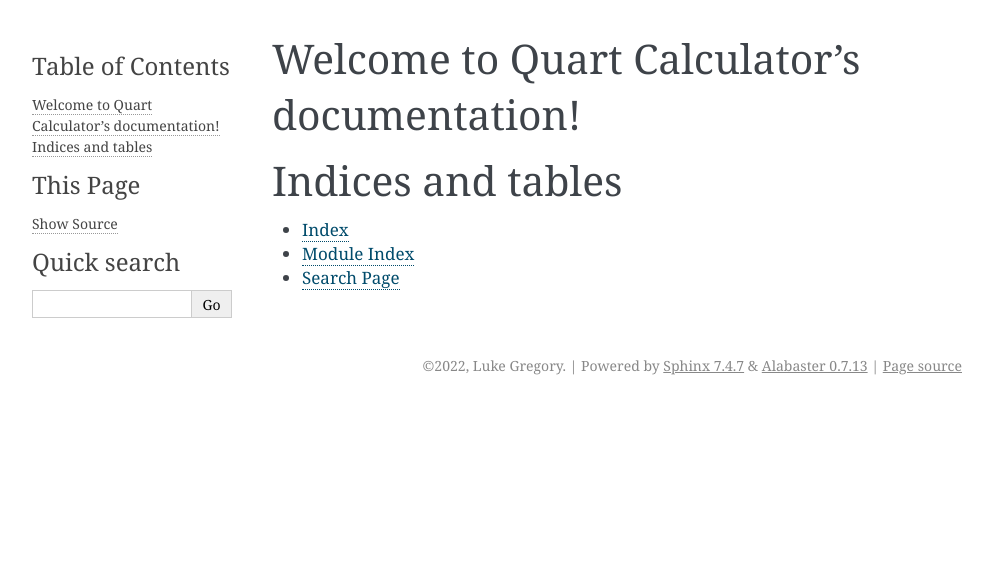
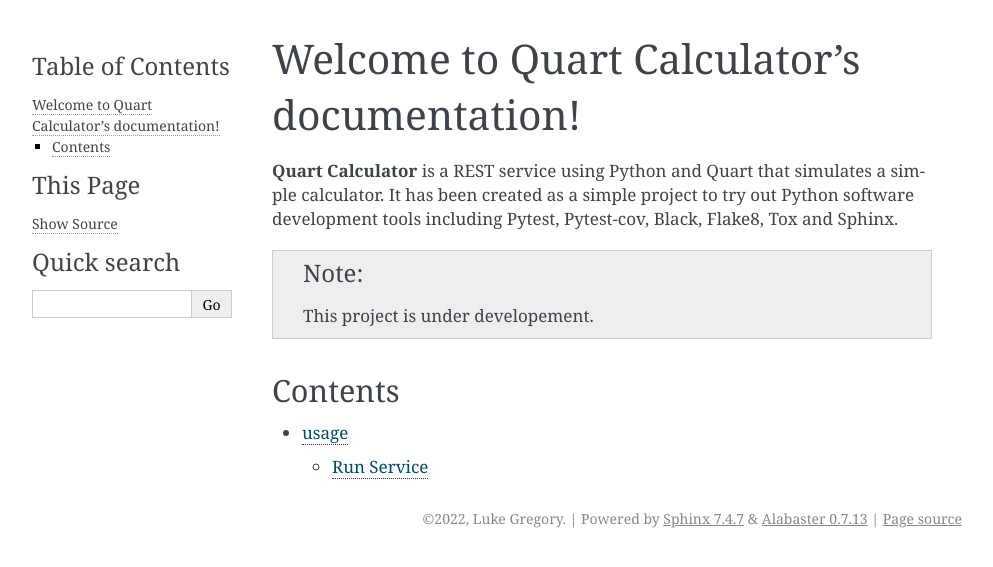
Before and after one commit to L7G9/quart-calculator, a Sphinx documentation site: the page built from docs/source/index.rst, in a window 1280 px wide. Shown: the top 567 px of the page, without its empty margins (148-1141 px from the left). Built offline with Sphinx 7.4.7, drawn with Linux system fonts in a browser that asks for light colours.

Commit message:
Add index and usage docs

```diff
--- a/docs/source/index.rst
+++ b/docs/source/index.rst
@@ -1,20 +1,18 @@
-.. Quart Calculator documentation master file, created by
-   sphinx-quickstart on Fri Oct 21 08:12:35 2022.
-   You can adapt this file completely to your liking, but it should at least
-   contain the root `toctree` directive.
-
 Welcome to Quart Calculator's documentation!
 ============================================
 
+**Quart Calculator** is a REST service using Python and Quart that simulates a
+simple calculator.  It has been created as a simple project to try out Python
+software development tools including Pytest, Pytest-cov, Black, Flake8, Tox and
+Sphinx.
+
+.. note::
+
+	This project is under developement.
+
+Contents
+--------
+
 .. toctree::
-   :maxdepth: 2
-   :caption: Contents:
 
-
-
-Indices and tables
-==================
-
-* :ref:`genindex`
-* :ref:`modindex`
-* :ref:`search`
+   usage
--- /dev/null
+++ b/docs/source/usage.rst
@@ -0,0 +1,11 @@
+usage
+=====
+
+Run Service
+------------
+
+To run Quart Calculator:
+
+.. code-block:: console
+
+   (.venv) $ QUART_APP=calculator_service quart run
```
Also changed, not shown: 1 other file.
